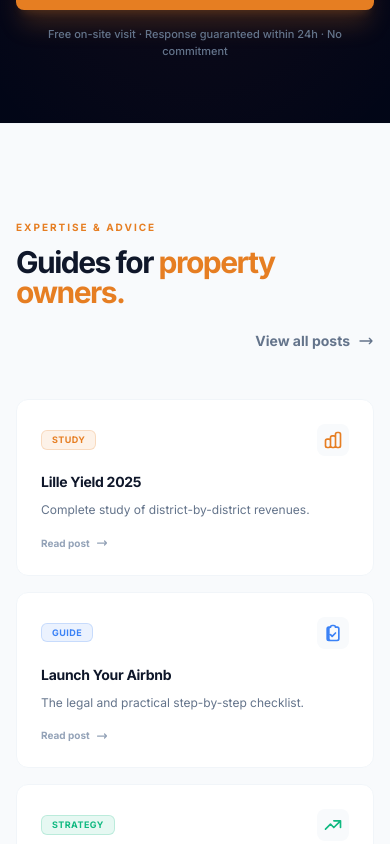
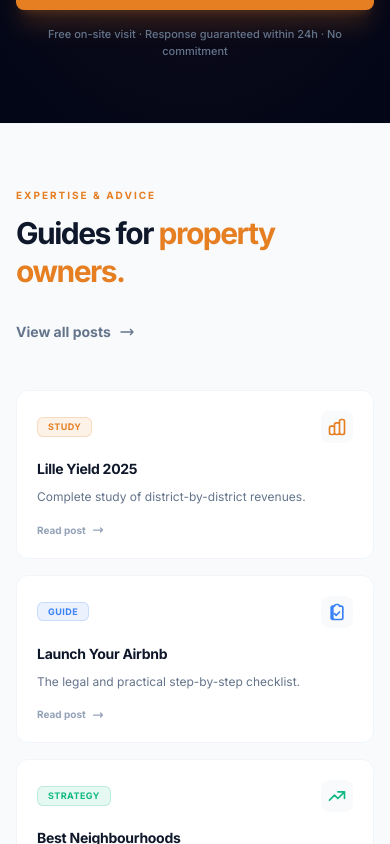
Before and after one commit to drixsty/welqo, a Next.js app in the folder apps/web-storefront/: page /en in a window 390 px wide. Shown: the part 9500-10344 px from the top of the page. Built offline with nearby package versions, Linux system fonts and the light colour scheme; no server answers.

Commit message:
feat(web-storefront): improve guides section responsive layout, spacing and typography

```diff
--- a/apps/web-storefront/src/app/[locale]/page.tsx
+++ b/apps/web-storefront/src/app/[locale]/page.tsx
@@ -863,14 +863,14 @@ export default async function HomePage({
       {/* ══════════════════════════════════════════════════════
           BLOG / RESOURCES
       ══════════════════════════════════════════════════════ */}
-      <section className="pt-24 pb-48 px-4 bg-slate-50 dark:bg-slate-950 border-t border-slate-100 dark:border-slate-800">
+      <section className="pt-16 pb-28 md:pt-24 md:pb-40 px-4 bg-slate-50 dark:bg-slate-950 border-t border-slate-100 dark:border-slate-800">
         <div className="max-w-6xl mx-auto">
-          <div className="flex flex-col md:flex-row items-end justify-between mb-12 gap-6">
+          <div className="flex flex-col sm:flex-row sm:items-end justify-between mb-12 gap-6 items-start">
             <div className="max-w-xl">
               <span className="text-welqo-terracotta text-[10px] font-bold uppercase tracking-[0.2em] mb-3 block">
                 {t("expertiseBadge")}
               </span>
-              <h2 className="text-3xl md:text-4xl font-bold tracking-tighter text-slate-900 dark:text-white leading-none">
+              <h2 className="text-3xl md:text-4xl font-bold tracking-tighter text-slate-900 dark:text-white leading-tight">
                 {t("guidesTitle1")}{" "}
                 <span className="text-welqo-terracotta">
                   {t("guidesTitle2")}
@@ -879,7 +879,7 @@ export default async function HomePage({
             </div>
             <a
               href={`${base}/blog`}
-              className="text-sm font-bold text-slate-500 hover:text-welqo-terracotta transition-colors flex items-center gap-2"
+              className="text-sm font-bold text-slate-500 hover:text-welqo-terracotta transition-colors flex items-center gap-2 mt-2 sm:mt-0"
             >
               {t("viewAllBlog")}
               <svg
@@ -1021,7 +1021,7 @@ export default async function HomePage({
               <a
                 key={resource.slug}
                 href={`${base}/blog/${resource.slug}`}
-                className="group relative flex flex-col justify-between p-6 bg-white dark:bg-slate-900 rounded-xl border border-slate-100 dark:border-slate-800 transition-all duration-300 hover:shadow-card hover:-translate-y-2 hover:border-welqo-terracotta/40 hover:bg-slate-50/50 dark:hover:bg-slate-800/30 overflow-hidden"
+                className="group relative flex flex-col justify-between p-5 xs:p-6 bg-white dark:bg-slate-900 rounded-xl border border-slate-100 dark:border-slate-800 transition-all duration-300 hover:shadow-card hover:-translate-y-2 hover:border-welqo-terracotta/40 hover:bg-slate-50/50 dark:hover:bg-slate-800/30 overflow-hidden"
               >
                 <div className="absolute top-0 right-0 w-20 h-20 bg-welqo-terracotta/5 dark:bg-welqo-terracotta/10 rounded-full blur-2xl opacity-0 group-hover:opacity-100 transition-opacity duration-300 pointer-events-none" />
 
```
